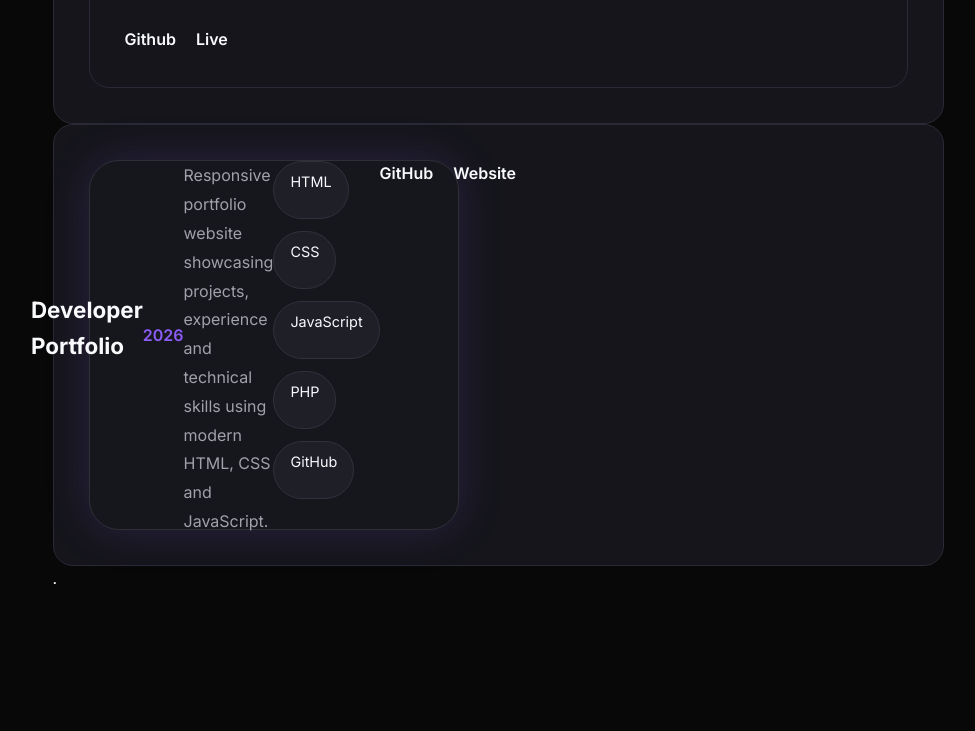
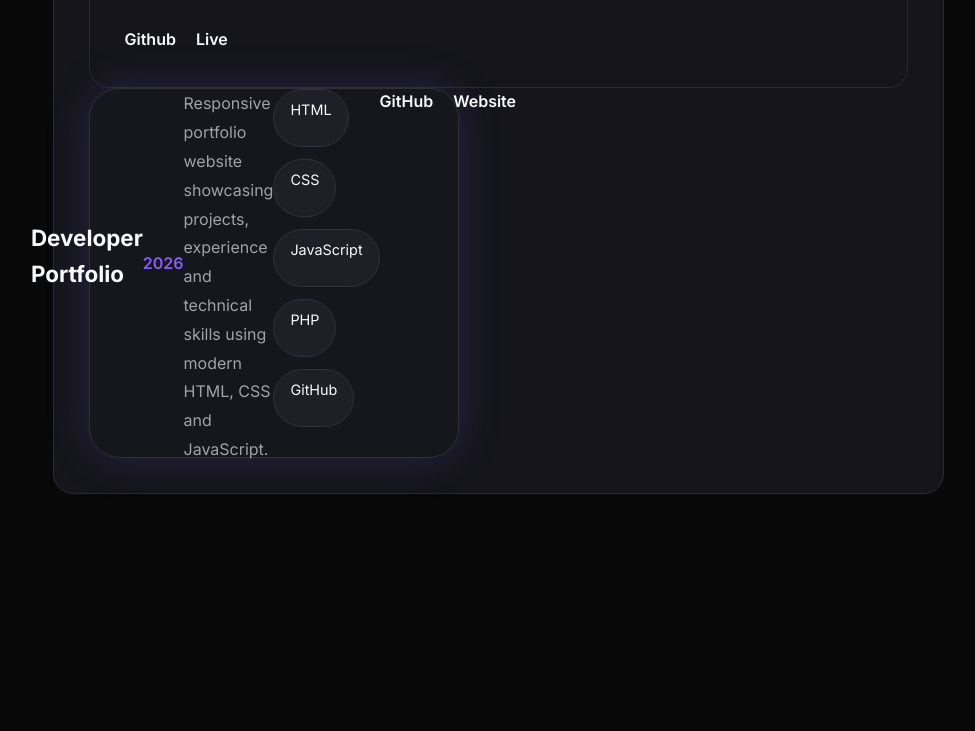
Before and after one commit to LwanJacs/liwalam.github.io, a plain HTML site: page index.html in a window 1280 px wide. Shown: the part 3790-4521 px from the top of the page, without its empty margins (142-1117 px from the left). Drawn offline with Linux system fonts and the light colour scheme.

Commit message:
issue edited

```diff
--- a/index.html
+++ b/index.html
@@ -222,8 +222,6 @@
                             <a href="#">Live</a>
                         </div>
                     </article>
-                </div>
-                <div class="project-card">
                     <article class="profile-card">
                         <div class="project-header">
                             <h3>Developer Portfolio</h3>
@@ -248,7 +246,6 @@
                             </div>
                     </article>
                 </div>
-                                   .
             </div>
         </section>
 
```
